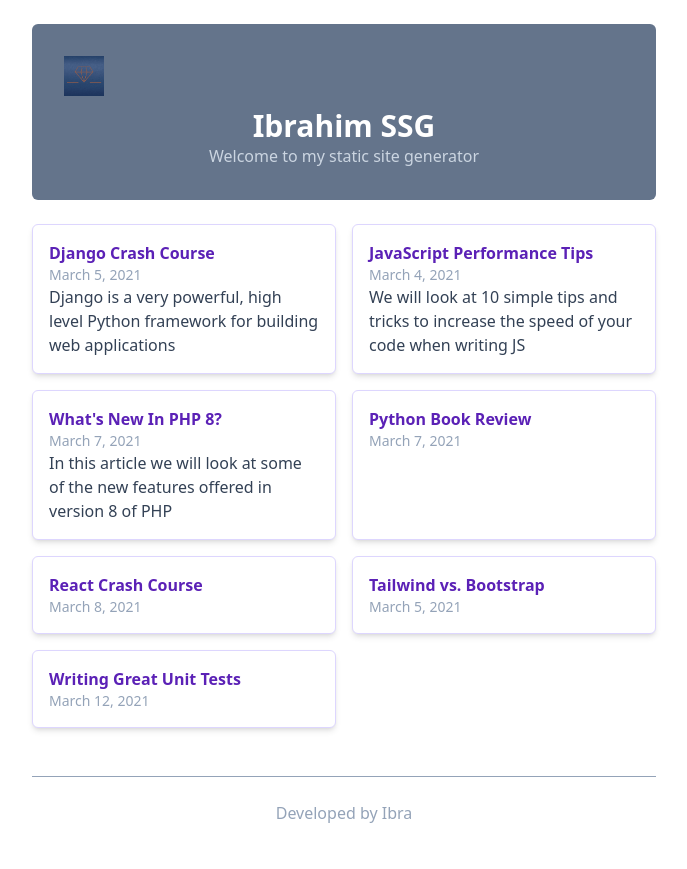
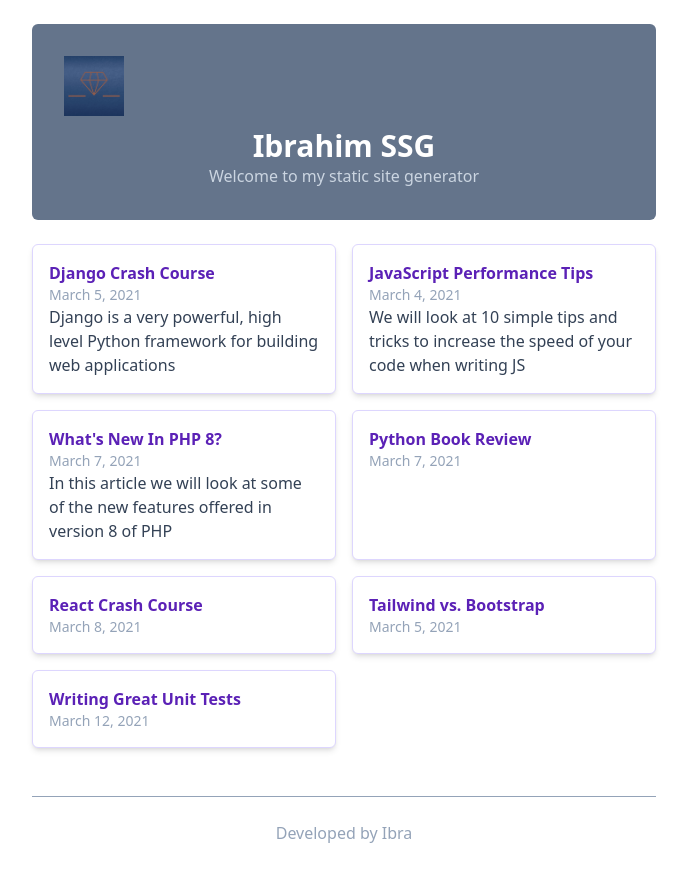
Before and after one commit to ibrahimy353/Static-Site-Generator-, a Next.js app: page / in a window 1280 px wide. Shown: the whole page, without its empty margins (296-983 px from the left). Built offline with nearby package versions, Linux system fonts and the light colour scheme.

Commit message:
logo addition

```diff
--- a/app/layout.tsx
+++ b/app/layout.tsx
@@ -10,7 +10,7 @@ export default function RootLayout({
   const header = (
     <header>
       <div className="text-center bg-slate-500 p-8 my-6 rounded-md">
-        <Image src="/logo.png" width={40}  height ={40}/>
+        <Image src="/logo.png" width={60}  height ={60}/>
         <Link href="/">
           <h1 className="text-3xl text-white font-bold mt-3" > Ibrahim SSG</h1>
         </Link>
```
